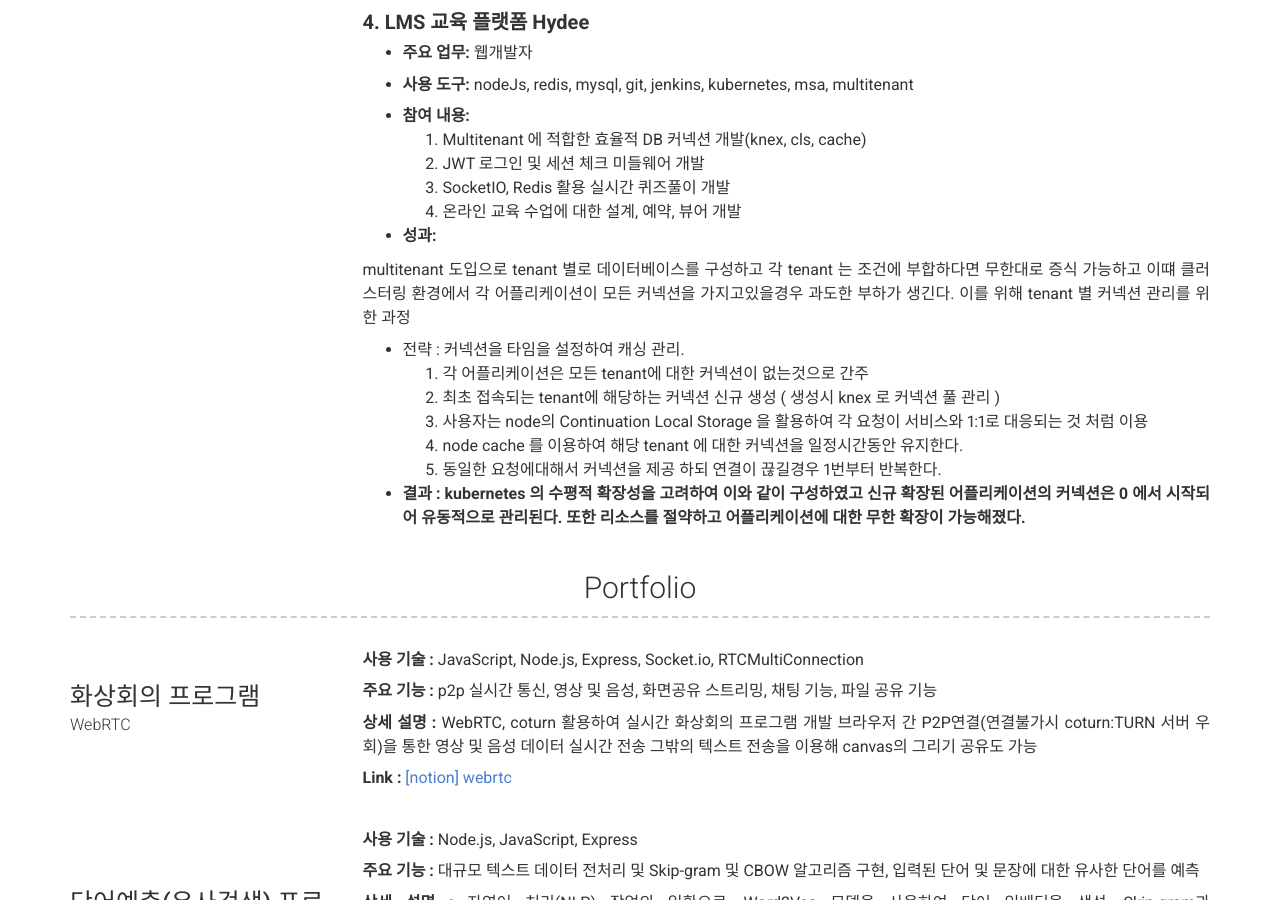
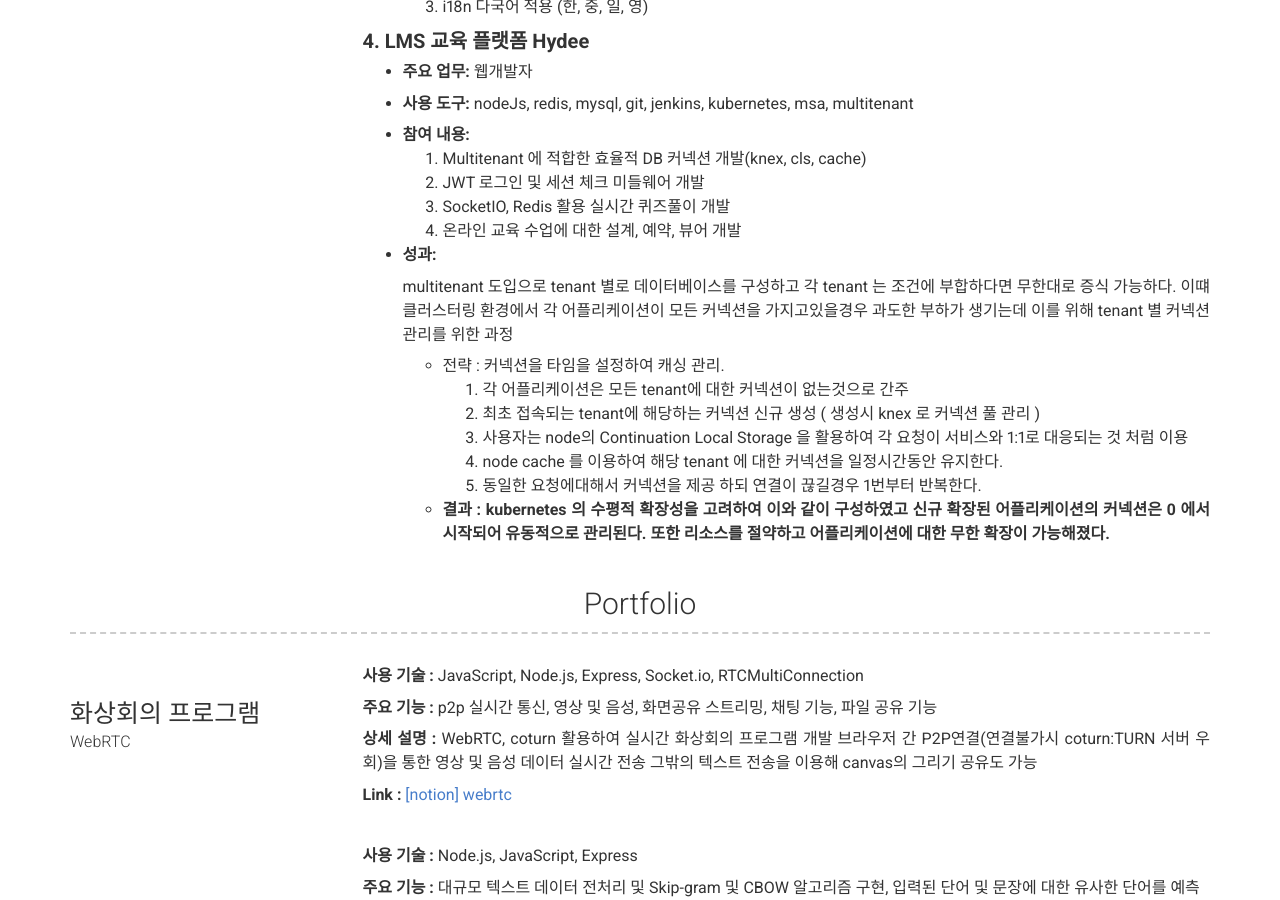
Before and after one commit to sihyeonleee/sihyeonleee.github.io, a Jekyll site: the page built from index.md, in a window 1280 px wide and 900 px high, scrolled down 3674 px. Built offline with Jekyll 4.4.1, drawn with Linux system fonts in a browser that asks for light colours; nearby versions of some CDN libraries.

Commit message:
no message

```diff
--- a/_config.yml
+++ b/_config.yml
@@ -164,8 +164,8 @@ content:
 
           - **성과:**
 
-          프로젝트 배포 시 Jenkins를 통한 자동배포가 가능하지만 프로젝트 전체를 빌드후 배포하기떄문에
-          속도가 다소 느리다. 긴급 수정으로 소스가 빨리 반영되어야 하는 상황을 개선하는 과정
+            프로젝트 배포 시 Jenkins를 통한 자동배포가 가능하지만 프로젝트 전체를 빌드후 배포하기떄문에
+            속도가 다소 느리다. 긴급 수정으로 소스가 빨리 반영되어야 하는 상황을 개선하는 과정
             - 전략 : 수정 혹은 추가된 파일 대상으로 구조에 맞게 경로복사하여 덮어쓰기
               1. src 폴더의 구조와 컴파일되는 target 폴더의 구조 파악(.java, .class, xml, jsp, css..등)
               2. Java JWT 이용하여 drag & drop 을위한 frame 생성 및 파일 복사 개발
@@ -236,9 +236,9 @@ content:
 
           - **성과:**
 
-          프로젝트 운영당시 전국의 초중고대상으로 수많은 request 가 발생하였고 EBS와 정부에서는 사용자 로그에 대한
-          집계를 수시로 요청하였다. 수억건에 해당하는 로그를 뽑으며 집계하는동안 QA는 쌓이고 정작 업무를 못하는 상황이
-          발생하여 이를 자동화하고 해결하는 과정
+            프로젝트 운영당시 전국의 초중고대상으로 수많은 request 가 발생하였고 EBS와 정부에서는 사용자 로그에 대한
+            집계를 수시로 요청하였다. 수억건에 해당하는 로그를 뽑으며 집계하는동안 QA는 쌓이고 정작 업무를 못하는 상황이
+            발생하여 이를 자동화하고 해결하는 과정
             - 전략 : 버튼형식으로 누구든 통계를 뽑을수 있는 프로그램 개발
               1. Java JWT 이용하여 기본적인 UI 디자인 및 병렬처리를 위한 Thread 활용
               2. 쿼리를 작성을 위해 i-batis 설정 및 로그설정과 POI xml 파일 다운로드 개발
@@ -276,9 +276,9 @@ content:
 
           - **성과:**
 
-          multitenant 도입으로 tenant 별로 데이터베이스를 구성하고 각 tenant 는 조건에 부합하다면
-          무한대로 증식 가능하고 이떄 클러스터링 환경에서 각 어플리케이션이 모든 커넥션을 가지고있을경우
-          과도한 부하가 생긴다. 이를 위해 tenant 별 커넥션 관리를 위한 과정
+            multitenant 도입으로 tenant 별로 데이터베이스를 구성하고 각 tenant 는 조건에 부합하다면
+            무한대로 증식 가능하다. 이떄 클러스터링 환경에서 각 어플리케이션이 모든 커넥션을 가지고있을경우
+            과도한 부하가 생기는데 이를 위해 tenant 별 커넥션 관리를 위한 과정
             - 전략 : 커넥션을 타임을 설정하여 캐싱 관리.
               1. 각 어플리케이션은 모든 tenant에 대한 커넥션이 없는것으로 간주
               2. 최초 접속되는 tenant에 해당하는 커넥션 신규 생성 ( 생성시 knex 로 커넥션 풀 관리 )
```
